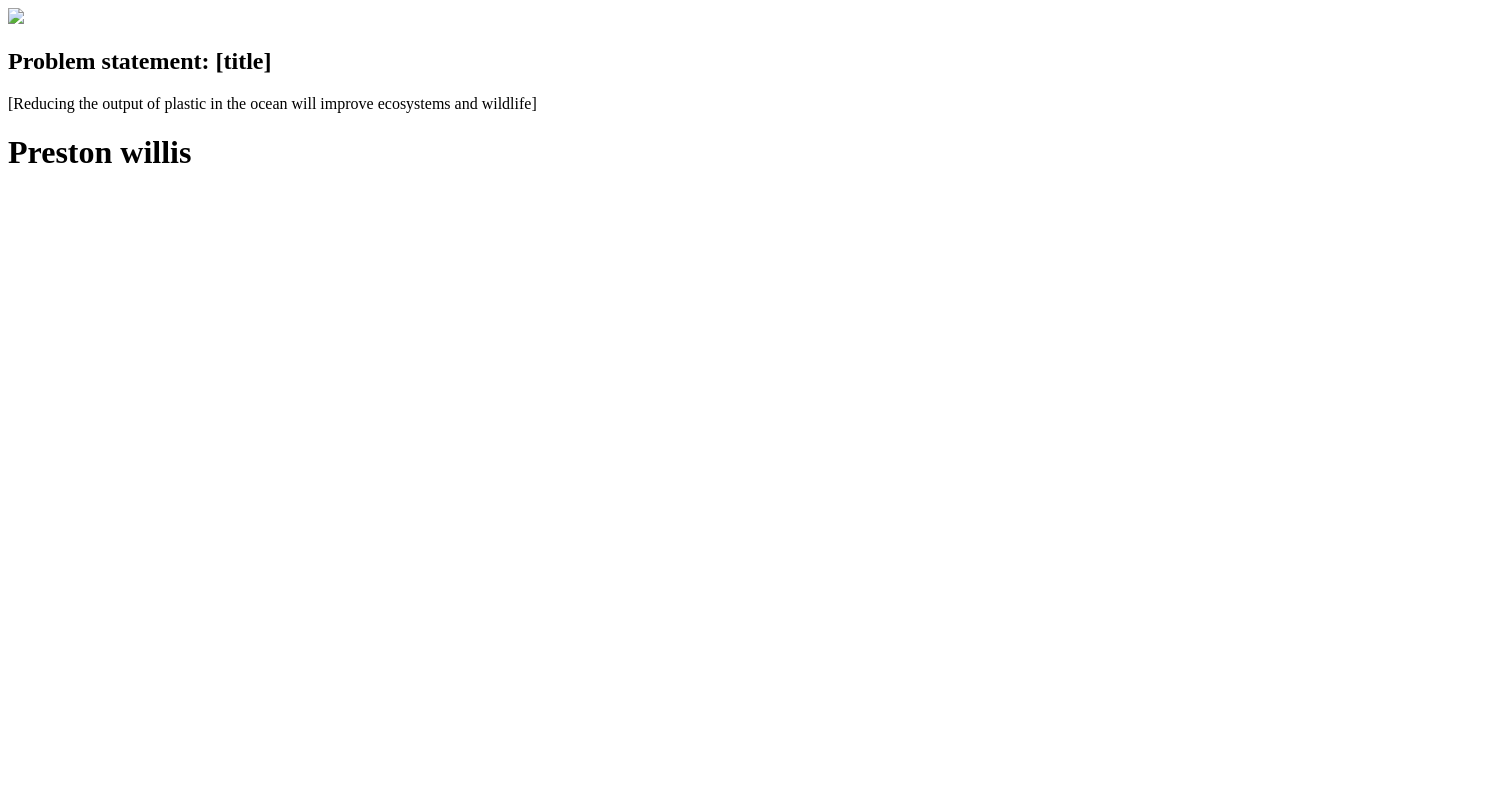
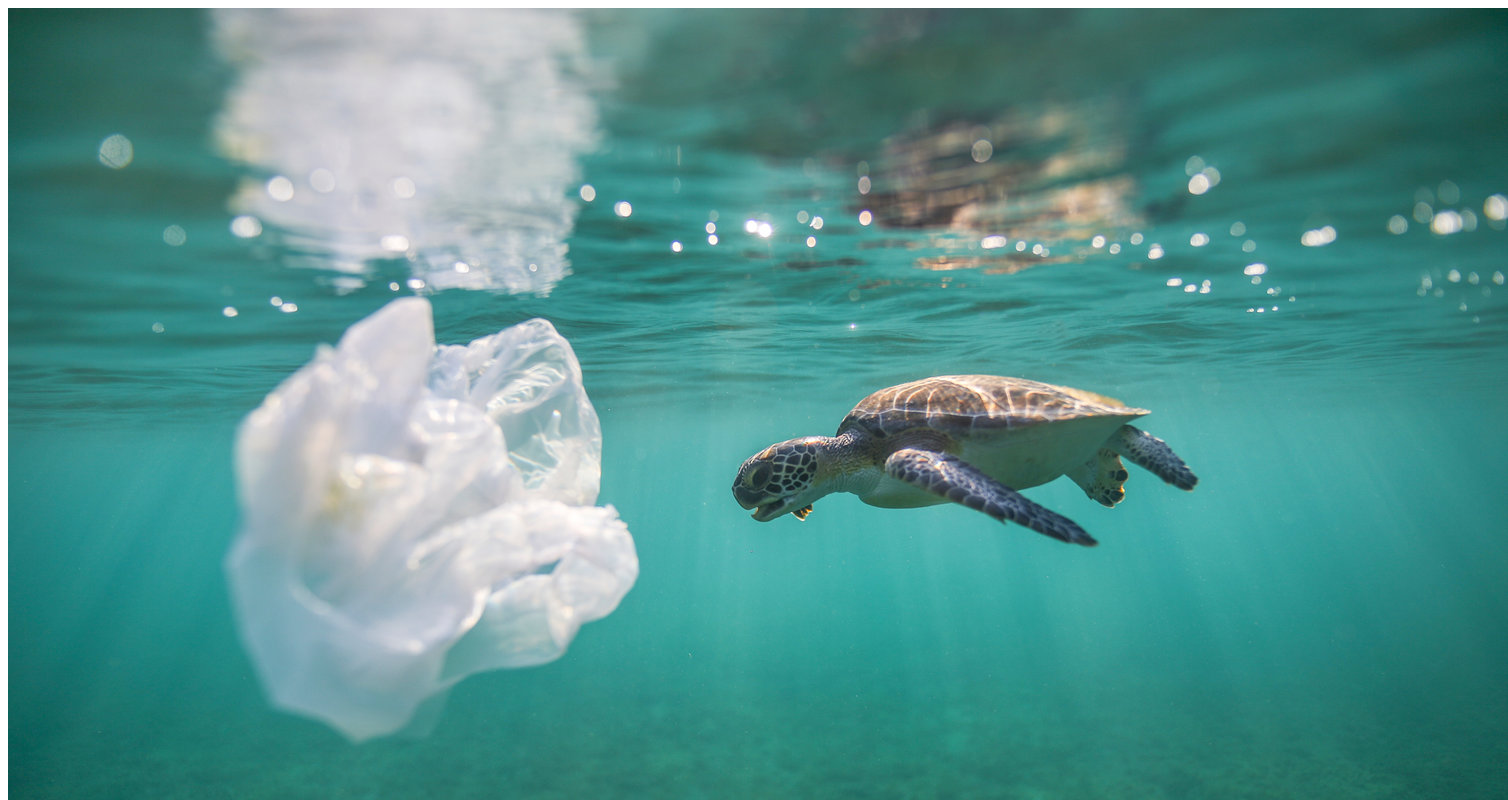
Before and after one commit to Coercion11/Coercion11, a plain HTML site: page index.html in a window 1280 px wide. Shown: the top 800 px of the page, 1508 px wide, since content can reach past the window. Drawn offline with Linux system fonts and the light colour scheme.

Commit message:
Update index.html

```diff
--- a/index.html
+++ b/index.html
@@ -3,7 +3,7 @@
  <head>
  <title>CSCE 190: Preston Willis</title>
 <section class="assign">
-<img src=" ![turtle](https://github.com/Coercion11/Preston/assets/133406776/e2d539ab-0dc4-44ee-8abf-a14a4b3cba53)" />
+<img src="turtle.jpg" />
 <section class="assign-det">
 <h2>Problem statement: [title]</h2>
 <p>
```
